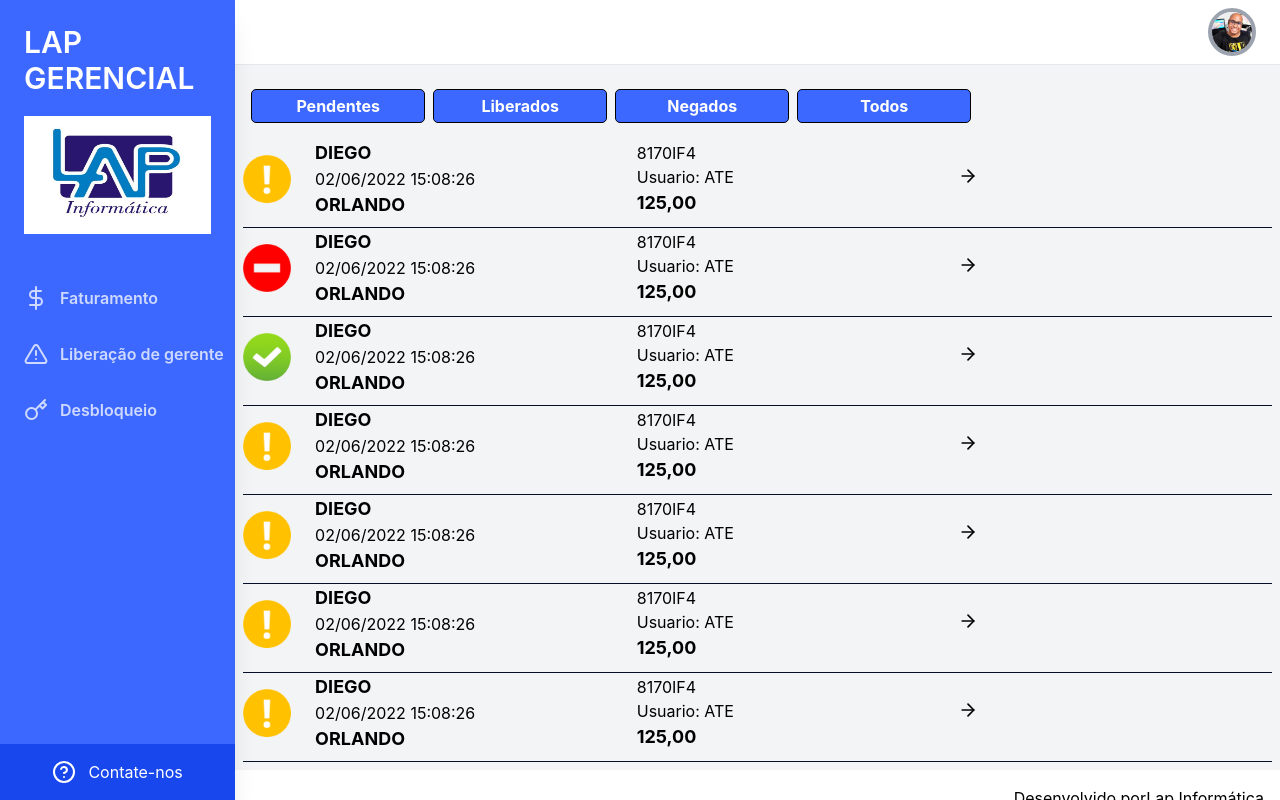
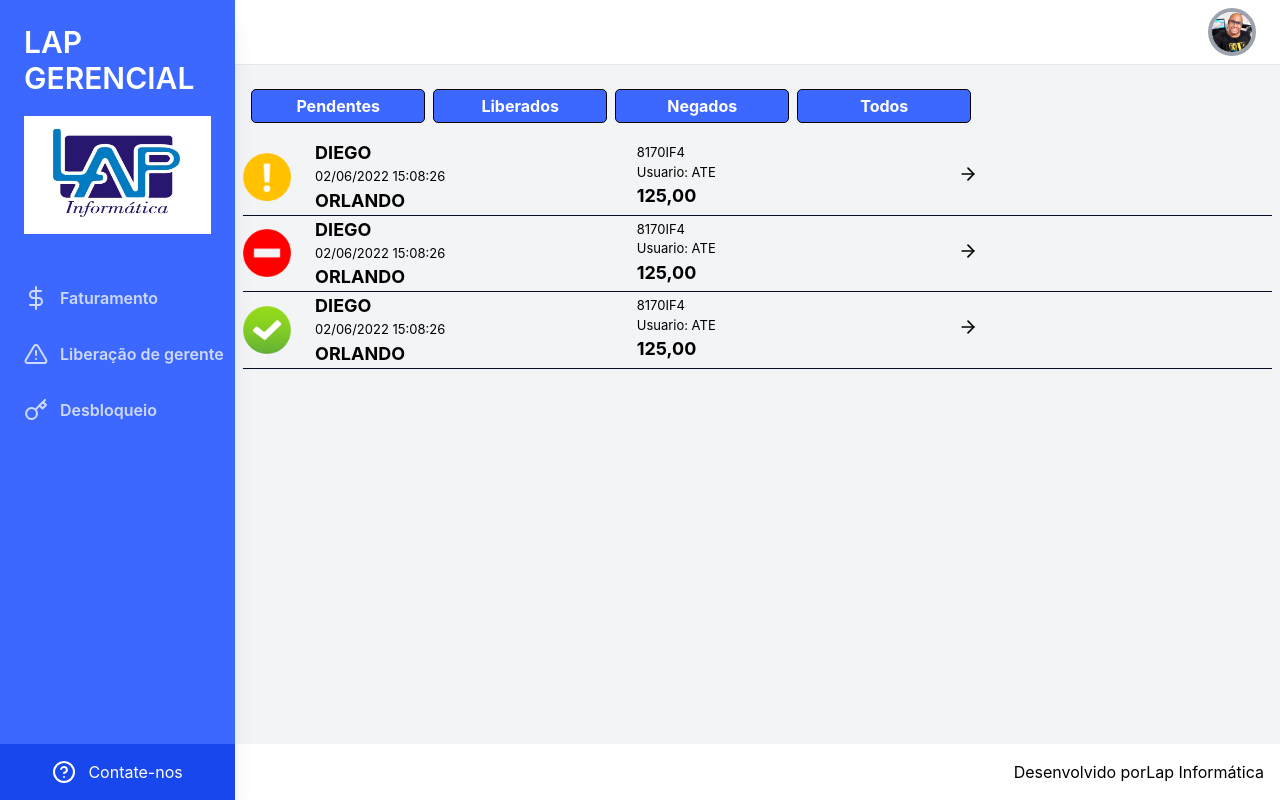
Before and after one commit to thiago-santanna/lap-gerencial-app, a Next.js app: page /liberacao in a window 1280 px wide. Built offline with nearby package versions, Linux system fonts and the light colour scheme.

Commit message:
criacao de pagina de detalhes da liberacao

```diff
--- a/pages/components/liberacao-item/index.tsx
+++ b/pages/components/liberacao-item/index.tsx
@@ -6,17 +6,16 @@ import imgPending from '../../../public/pending.png'
 import { ILiberacaoItem } from '../../../types/liberacao-item'
 
 import { ArrowRight } from 'react-feather'
+import Link from 'next/link'
 
 export default function LiberacaoItem(props: ILiberacaoItem) {
   function handleImageStatus() {
     if (props.status === 'rejected') {
       return imgDanied
     }
-
     if (props.status === 'accepted') {
       return imgaccepted
     }
-
     return imgPending
   }
 
@@ -51,7 +50,11 @@ export default function LiberacaoItem(props: ILiberacaoItem) {
         </div>
         <div>
           <button>
-            <ArrowRight size={20} color='#000' className='mr-3' />
+            <Link href={`/liberacao/${props.idLiberacao}`}>
+              <a>
+                <ArrowRight size={20} color='#000' className='mr-3' />
+              </a>
+            </Link>
           </button>
         </div>
       </div>
--- /dev/null
+++ b/pages/liberacao/[slug].tsx
@@ -0,0 +1,7 @@
+export default function Liberacao() {
+  return (
+    <>
+      <p>Liberacao Detalhes</p>
+    </>
+  )
+}
--- a/pages/liberacao/index.tsx
+++ b/pages/liberacao/index.tsx
@@ -1,11 +1,10 @@
-import { NextPage } from 'next'
 import Seo from '../components/seo'
 import styles from '../../styles/liberacao.module.css'
 import LiberacaoItem from '../components/liberacao-item/index'
-import { useState } from 'react'
+import { ReactElement, useState } from 'react'
 import { ILiberacaoItem } from '../../types/liberacao-item'
 
-const Liberacao: NextPage = () => {
+export default function Liberacoes(): ReactElement {
   const [liberacao, setLiberacao] = useState<ILiberacaoItem>({
     status: undefined,
     nomeCliente: 'DIEGO',
@@ -16,7 +15,6 @@ const Liberacao: NextPage = () => {
     idLiberacao: '247',
     valor: 125.0,
   })
-
   return (
     <>
       <Seo
@@ -72,17 +70,11 @@ const Liberacao: NextPage = () => {
             vendedor={'DIMAS'}
             codUsuario={'ADR'}
             empresas={'LAP'}
-            idLiberacao={'1020'}
+            idLiberacao={'1030'}
             valor={100}
           />
-          <LiberacaoItem {...liberacao} />
-          <LiberacaoItem {...liberacao} />
-          <LiberacaoItem {...liberacao} />
-          <LiberacaoItem {...liberacao} />
         </div>
       </main>
     </>
   )
 }
-
-export default Liberacao
--- a/styles/liberacao.module.css
+++ b/styles/liberacao.module.css
@@ -8,6 +8,7 @@
 
 .itensLiberacao {
   position: inherit;
+  font-size: small;
 }
 
 .containerItem {
@@ -15,7 +16,6 @@
   gap: 0.5rem;
   justify-content: space-between;
   align-items: center;
-  padding-bottom: 0.5rem;
   border-bottom: 1px solid #060f28;
 }
 
```
